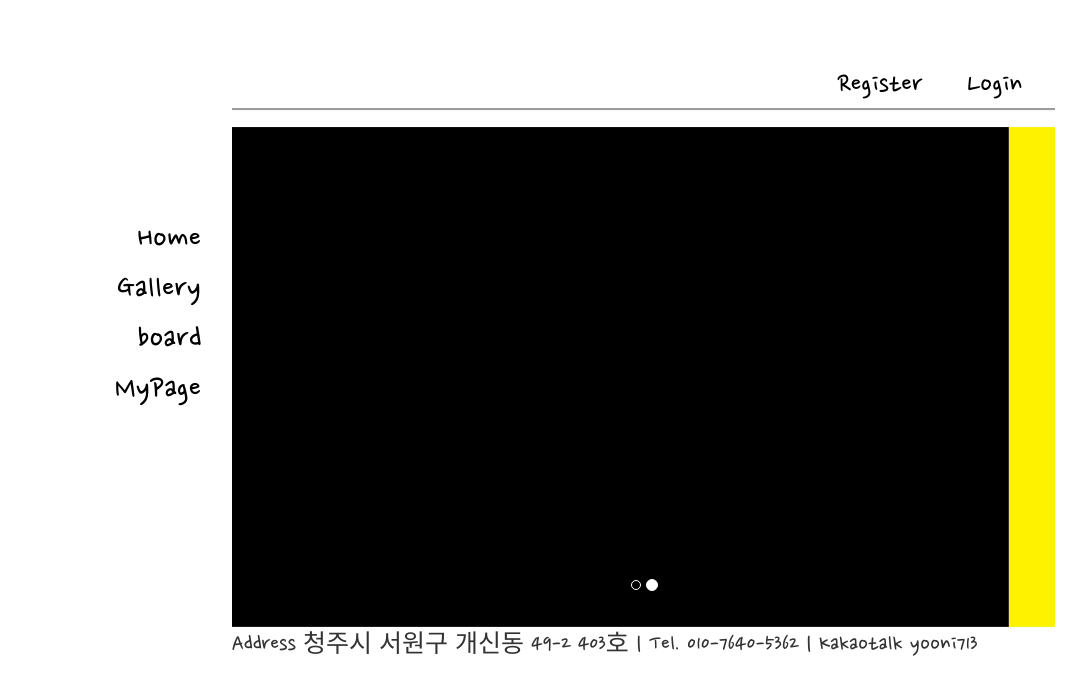
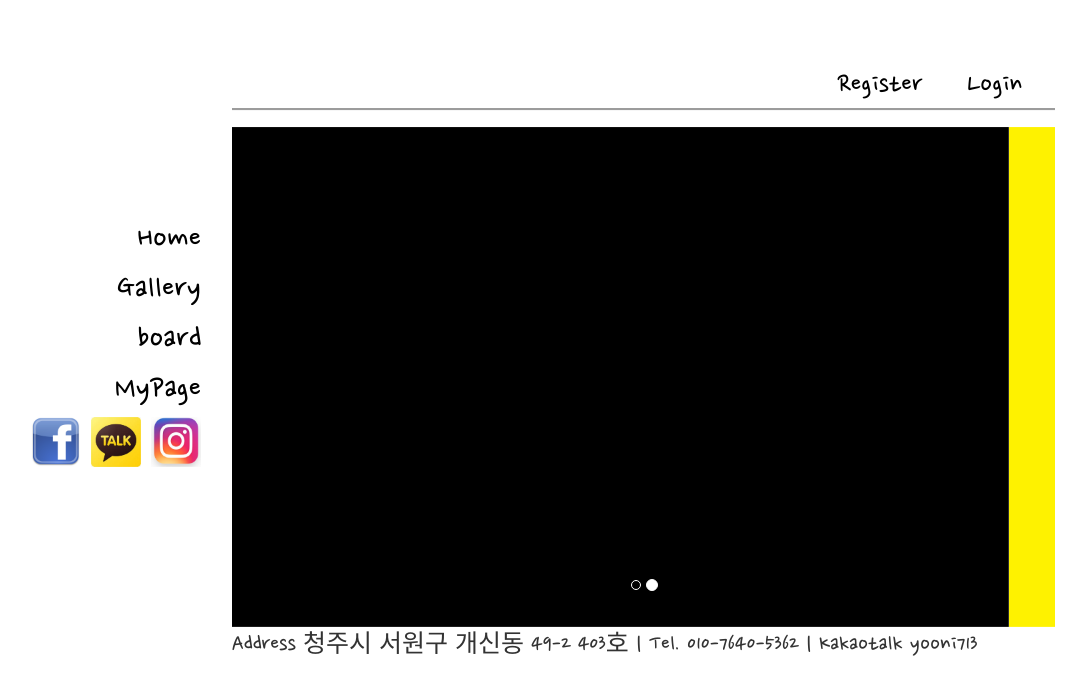
Before and after one commit to dydgus0111/nail_homepage, a plain HTML site: page Index.html in a window 1280 px wide. Shown: the whole page, without its empty margins (103-1189 px from the left). Drawn offline with nearby package versions, Linux system fonts and the light colour scheme.

Commit message:
nav 이미지

```diff
--- a/Index.html
+++ b/Index.html
@@ -36,6 +36,11 @@
                         <li><a href="board.html">board</a></li>
 
                         <li><a href="mypage.html">MyPage</a></li>
+
+                            <li style="display: inline; margin-top: 10px;">   <img src="img/Facebook.png" style="width: 50px; height: 50px;"></li>
+                               <li  style="display: inline; margin-top: 10px;"><img src="img/kakao.png"  style="width: 50px; height: 50px; "></li>
+                               <li  style="display: inline; margin-top: 10px;"><img src="img/instagram.png"  style="width: 50px; height: 50px; "></li>
+
                     </ul>
                     </ul>
                 </nav>
```
Also changed, not shown: Id_Ps_Search.html (+5 -0 lines), board.html (+5 -0 lines), boardwrite.html (+5 -0 lines), gallery.html (+5 -0 lines), in_gallery.html (+5 -0 lines).
